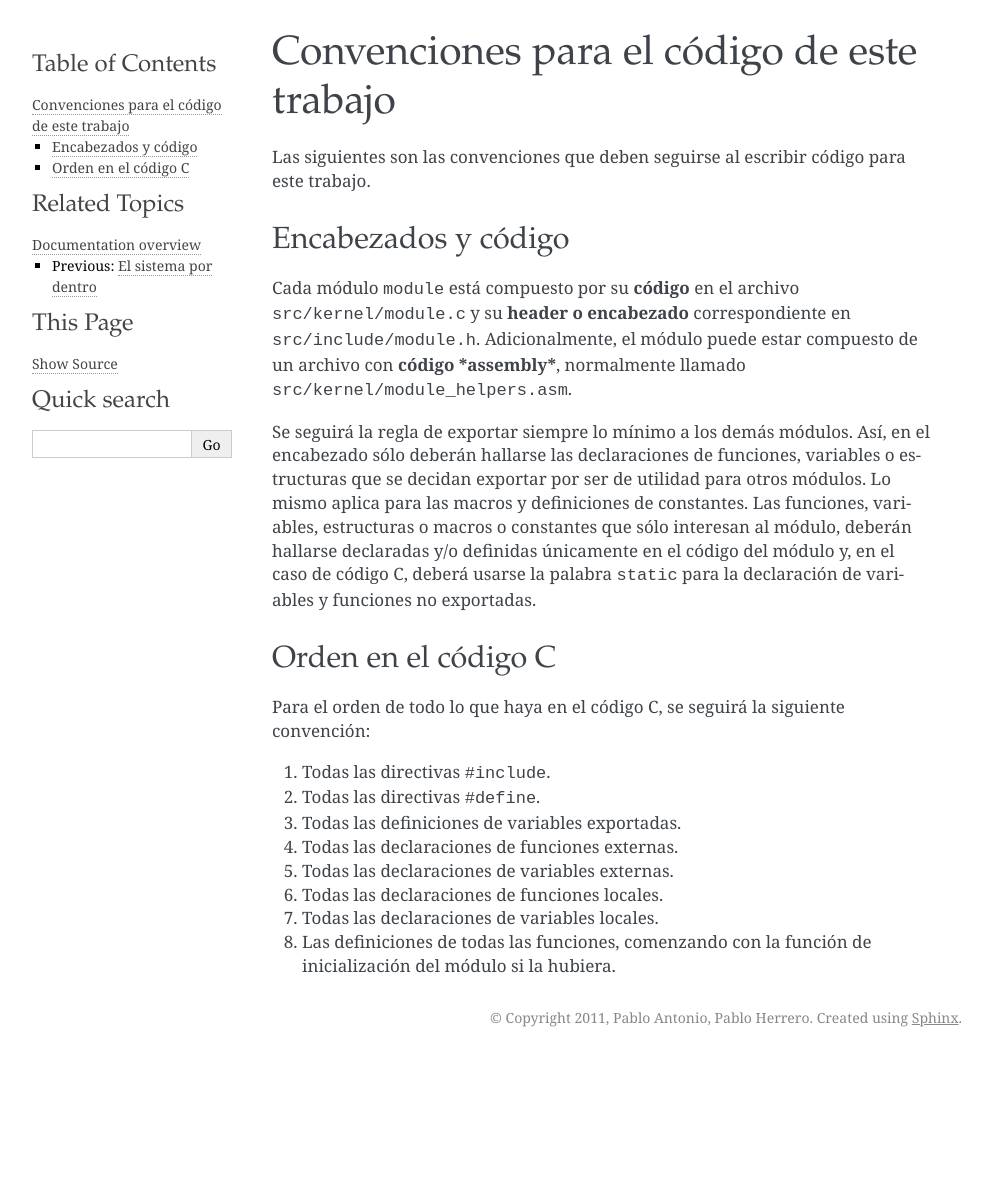
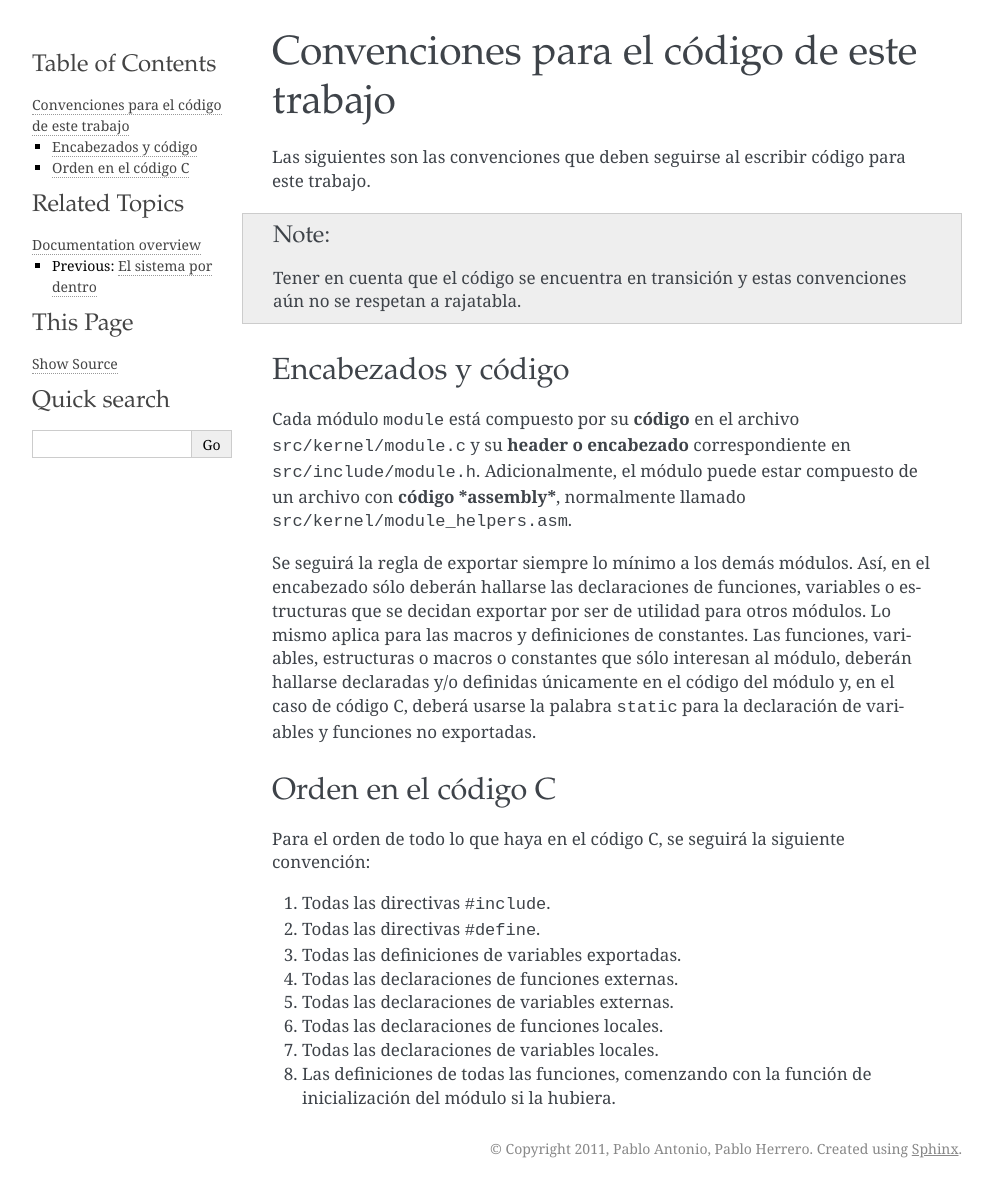
Before and after one commit to crazy2k/tp-pso, a Sphinx documentation site: the page built from doc/conventions.rst, in a window 1280 px wide. Shown: the whole page, without its empty margins (148-1141 px from the left). Built offline with Sphinx 7.4.7, drawn with Linux system fonts in a browser that asks for light colours; formulas are drawn with MathJax 3; before the commit the page ends 1057 px from its top, so only the background shows below that.

Commit message:
Agregar nota en convenciones

```diff
--- a/doc/conventions.rst
+++ b/doc/conventions.rst
@@ -5,6 +5,10 @@ Convenciones para el código de este trabajo
 
 Las siguientes son las convenciones que deben seguirse al escribir código para
 este trabajo.
+
+.. note::
+    Tener en cuenta que el código se encuentra en transición y estas
+    convenciones aún no se respetan a rajatabla.
 
 Encabezados y código
 --------------------
```
